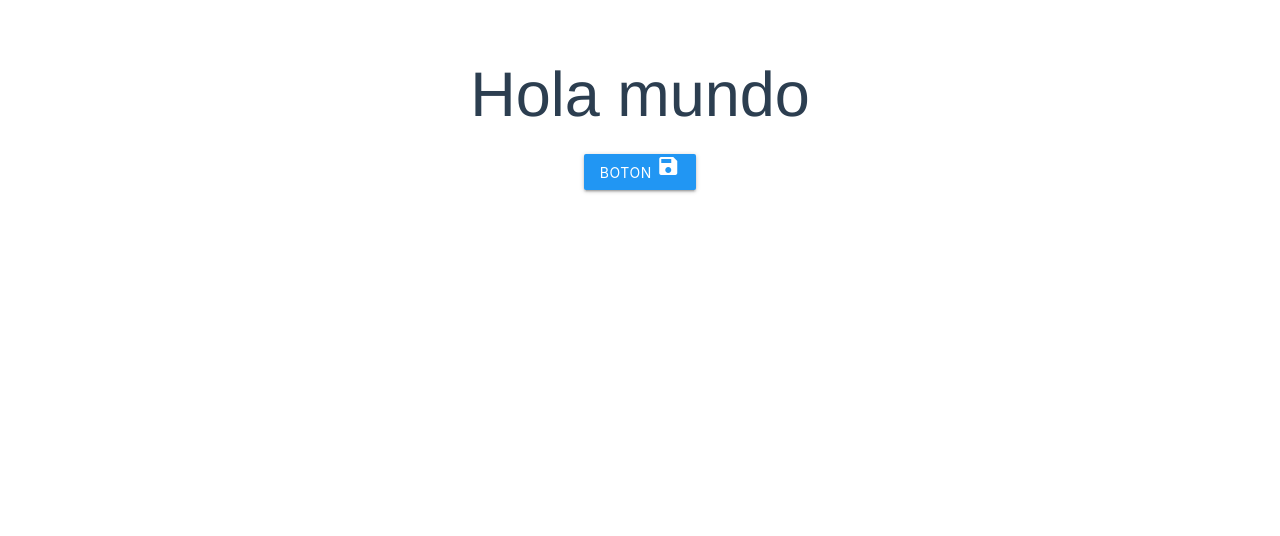
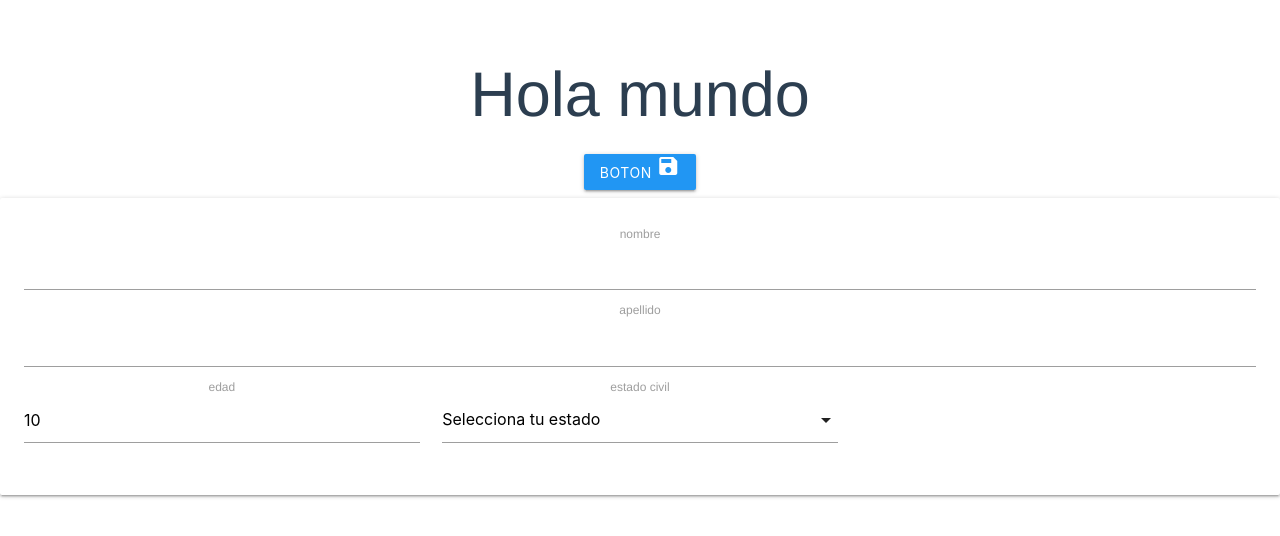
Before and after one commit to leninrkb/CursoVue, a Vue app in the folder vue3/cli/hello-world/: page / in a window 1280 px wide. Shown: the top 536 px of the page. Built offline with nearby package versions, Linux system fonts and the light colour scheme; no server answers.

Commit message:
update appvue

```diff
--- a/vue3/cli/hello-world/src/App.vue
+++ b/vue3/cli/hello-world/src/App.vue
@@ -5,6 +5,29 @@
       boton
       <span class="material-icons">save</span>
     </button>
+    <div class="col m12 card-panel">
+      <div class="col m4">
+        <label>nombre</label>
+        <input type="text" v-model="nombre">
+      </div>
+      <div class="col m4">
+        <label>apellido</label>
+        <input type="text" v-model="apellido">
+      </div>
+      <div class="row">
+        <div class="col m4">
+          <label>edad</label>
+          <input type="number" v-model="edad" max="99" min="10">
+        </div>
+        <div class="col m4">
+          <label>estado civil</label>
+          <select>
+            <option disabled selected>Selecciona tu estado</option>
+            <option v-for="(estado, index) in estados_civiles" :key="index" value="estado">{{estado}}</option>
+          </select>
+        </div>
+      </div>
+    </div>
   </div>
 </template>
 
@@ -12,20 +35,34 @@
 import M from 'materialize-css'
 export default {
   name: 'App',
-  mounted(){
-    this.axios.get('https://leninrkb.com').then(() => {
+  mounted() {
+    this.estado_civil = this.estados_civiles[0];
+    // this.axios.get('https://leninrkb.com').then(() => {
 
-    });
+    // });
+    var elems = document.querySelectorAll('select');
+    this.instances = M.FormSelect.init(elems, null);
   },
-  data(){
-    return{
-      saludo:'hola mundo desde vue'
+  data() {
+    return {
+      nombre: '',
+      apellido: '',
+      edad: 10,
+      estado_civil: 'asd',
+      saludo: 'hola mundo desde vue',
+      estados_civiles: [
+        'casado/a',
+        'soltero/a',
+        'divorciado/a',
+        'viudo/a',
+      ],
+      instances: []
     }
   },
-  methods:{
-    saludar(){
+  methods: {
+    saludar() {
       M.toast({
-        html:this.saludo
+        html: this.saludo + ' ' + this.nombre
       })
       console.log('saludo desde app.vue');
     }
```
